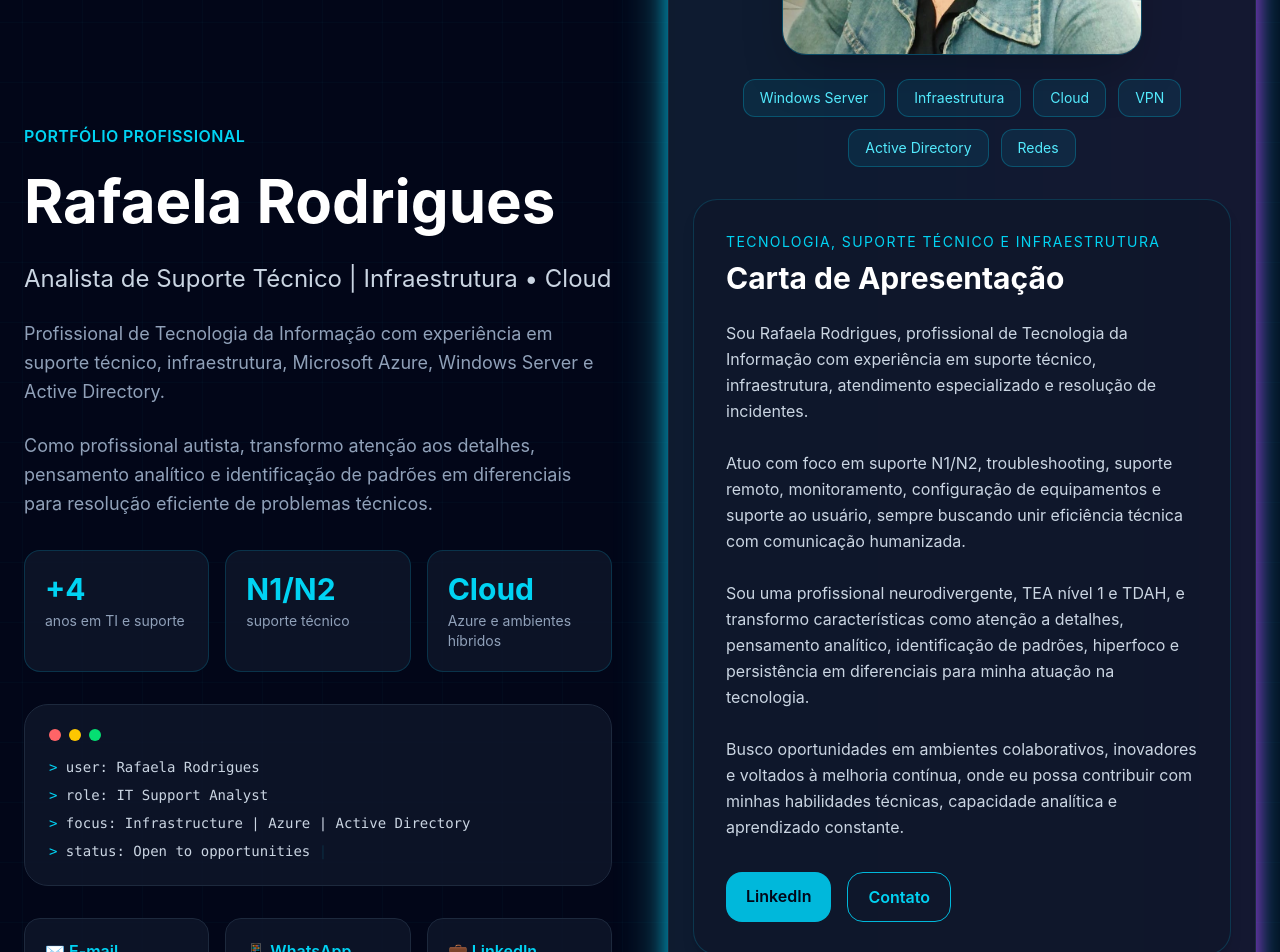
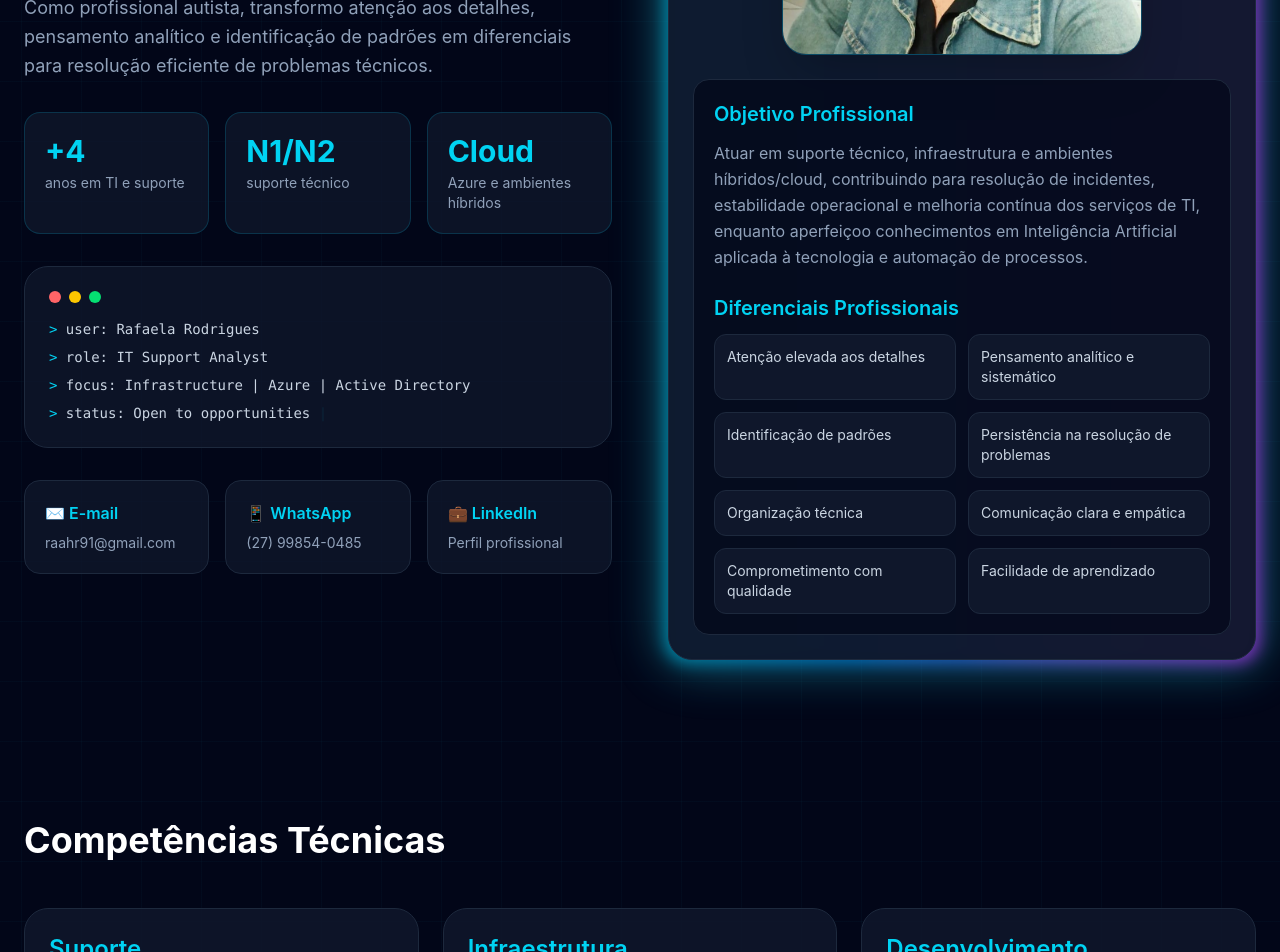
Before and after one commit to luna-rafa/portfolio-rafaela, a React (Vite) app: page / in a window 1280 px wide. Shown: the part 480-1432 px from the top of the page. Built offline with nearby package versions, Linux system fonts and the light colour scheme.

Commit message:
Remove presentation details from PortfolioRafaela
Removed the presentation section and related content from the PortfolioRafaela component.

```diff
--- a/src/App.jsx
+++ b/src/App.jsx
@@ -1,16 +1,4 @@
 export default function PortfolioRafaela() {
-
-  const apresentacao = {
-    titulo: 'Carta de Apresentação',
-    subtitulo: 'Tecnologia, suporte técnico e infraestrutura',
-    texto: `Sou Rafaela Rodrigues, profissional de Tecnologia da Informação com experiência em suporte técnico, infraestrutura, atendimento especializado e resolução de incidentes.
-
-Atuo com foco em suporte N1/N2, troubleshooting, suporte remoto, monitoramento, configuração de equipamentos e suporte ao usuário, sempre buscando unir eficiência técnica com comunicação humanizada.
-
-Sou uma profissional neurodivergente, TEA nível 1 e TDAH, e transformo características como atenção a detalhes, pensamento analítico, identificação de padrões, hiperfoco e persistência em diferenciais para minha atuação na tecnologia.
-
-Busco oportunidades em ambientes colaborativos, inovadores e voltados à melhoria contínua, onde eu possa contribuir com minhas habilidades técnicas, capacidade analítica e aprendizado constante.`
-  };
 
   const skills = {
     suporte: [
@@ -270,57 +258,6 @@ Busco oportunidades em ambientes colaborativos, inovadores e voltados à melhori
                 className="w-full max-w-[360px] h-[430px] mx-auto rounded-3xl object-cover object-top border border-cyan-500/30 shadow-2xl mb-6"
               />
 
-              <div className="flex flex-wrap gap-3 mb-6 justify-center">
-                <span className="bg-cyan-500/10 text-cyan-300 border border-cyan-500/30 px-4 py-2 rounded-xl text-sm">
-                  Windows Server
-                </span>
-                <span className="bg-cyan-500/10 text-cyan-300 border border-cyan-500/30 px-4 py-2 rounded-xl text-sm">
-                  Infraestrutura
-                </span>
-                <span className="bg-cyan-500/10 text-cyan-300 border border-cyan-500/30 px-4 py-2 rounded-xl text-sm">
-                  Cloud
-                </span>
-                <span className="bg-cyan-500/10 text-cyan-300 border border-cyan-500/30 px-4 py-2 rounded-xl text-sm">
-                  VPN
-                </span>
-                <span className="bg-cyan-500/10 text-cyan-300 border border-cyan-500/30 px-4 py-2 rounded-xl text-sm">
-                  Active Directory
-                </span>
-                <span className="bg-cyan-500/10 text-cyan-300 border border-cyan-500/30 px-4 py-2 rounded-xl text-sm">
-                  Redes
-                </span>
-              </div>
-              <section className="bg-slate-900/80 border border-cyan-500/20 rounded-3xl p-8 mt-8 shadow-lg">
-  <p className="text-cyan-400 text-sm uppercase tracking-widest">
-    {apresentacao.subtitulo}
-  </p>
-
-  <h2 className="text-3xl font-bold text-white mt-2">
-    {apresentacao.titulo}
-  </h2>
-
-  <p className="text-slate-300 mt-6 leading-relaxed whitespace-pre-line">
-    {apresentacao.texto}
-  </p>
-
-  <div className="flex flex-wrap gap-4 mt-8">
-    <a
-      href="https://www.linkedin.com/"
-      target="_blank"
-      className="bg-cyan-500 text-slate-950 px-5 py-3 rounded-2xl font-semibold hover:bg-cyan-400 transition"
-    >
-      LinkedIn
-    </a>
-
-    <a
-      href="mailto:raahr91@gmail.com"
-      className="border border-cyan-500 text-cyan-400 px-5 py-3 rounded-2xl font-semibold hover:bg-cyan-500/10 transition"
-    >
-      Contato
-    </a>
-  </div>
-</section>
-
               <div className="bg-slate-950/70 rounded-2xl p-5 border border-slate-800">
                 <h3 className="text-xl font-semibold mb-3 text-cyan-400">
                   Objetivo Profissional
```
